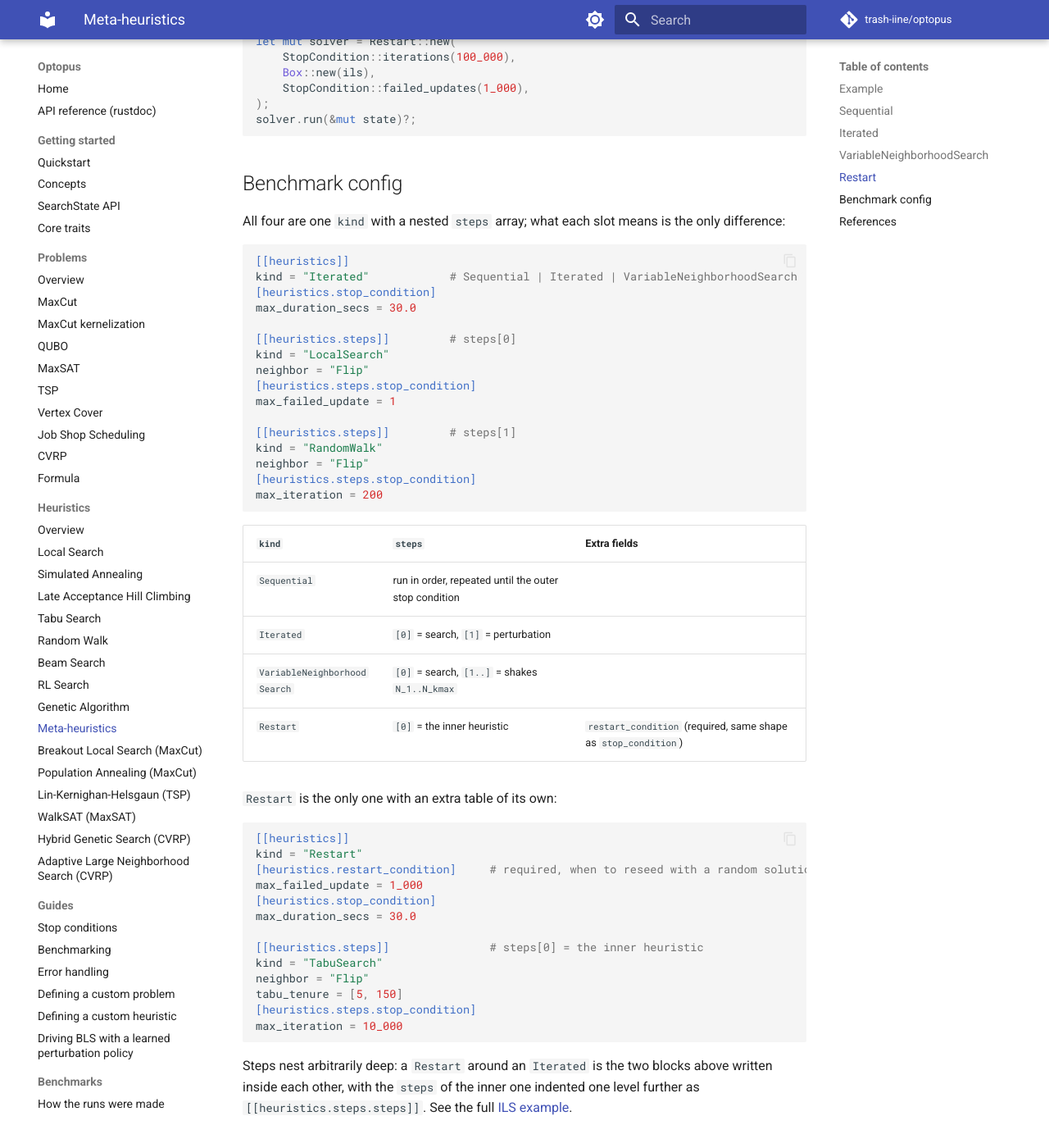
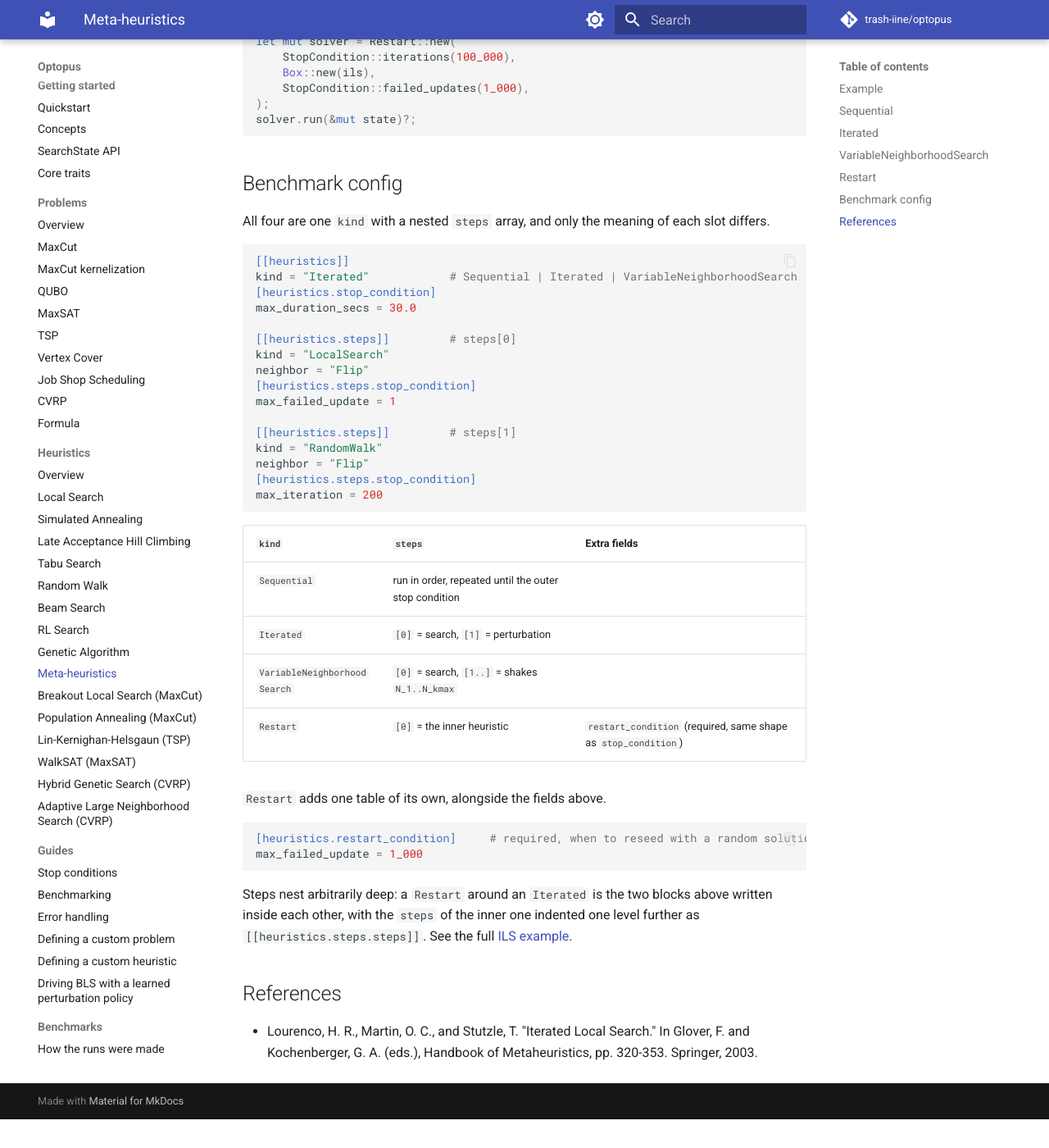
Before and after one commit to trash-iine/optopus, an MkDocs documentation site: the page built from docs/heuristics/meta.md, in a window 1280 px wide and 1400 px high, scrolled down 3848 px. Shown: the whole window at 82% size. Built offline with MkDocs 1.6.1 and Material for MkDocs 9.7.7, drawn with Linux system fonts in a browser that asks for light colours; comment, search, counter and statistics services are not loaded; after the commit the page ends 5213 px from its top, so only the background shows below that.

Commit message:
DOCS: trim the repeated TOML block in the meta-heuristics page
The Restart configuration example repeated the whole block above it to show one
extra table. It now shows the table.

````diff
--- a/docs/heuristics/meta.md
+++ b/docs/heuristics/meta.md
@@ -204,8 +204,8 @@ solver.run(&mut state)?;
 
 ## Benchmark config
 
-All four are one `kind` with a nested `steps` array; what each slot means is the
-only difference:
+All four are one `kind` with a nested `steps` array, and only the meaning of
+each slot differs.
 
 ```toml
 [[heuristics]]
@@ -233,22 +233,11 @@ max_iteration = 200
 | `VariableNeighborhoodSearch` | `[0]` = search, `[1..]` = shakes `N_1..N_kmax` | |
 | `Restart` | `[0]` = the inner heuristic | `restart_condition` (required, same shape as `stop_condition`) |
 
-`Restart` is the only one with an extra table of its own:
+`Restart` adds one table of its own, alongside the fields above.
 
 ```toml
-[[heuristics]]
-kind = "Restart"
 [heuristics.restart_condition]     # required, when to reseed with a random solution
 max_failed_update = 1_000
-[heuristics.stop_condition]
-max_duration_secs = 30.0
-
-[[heuristics.steps]]               # steps[0] = the inner heuristic
-kind = "TabuSearch"
-neighbor = "Flip"
-tabu_tenure = [5, 150]
-[heuristics.steps.stop_condition]
-max_iteration = 10_000
 ```
 
 Steps nest arbitrarily deep: a `Restart` around an `Iterated` is the two blocks
````
